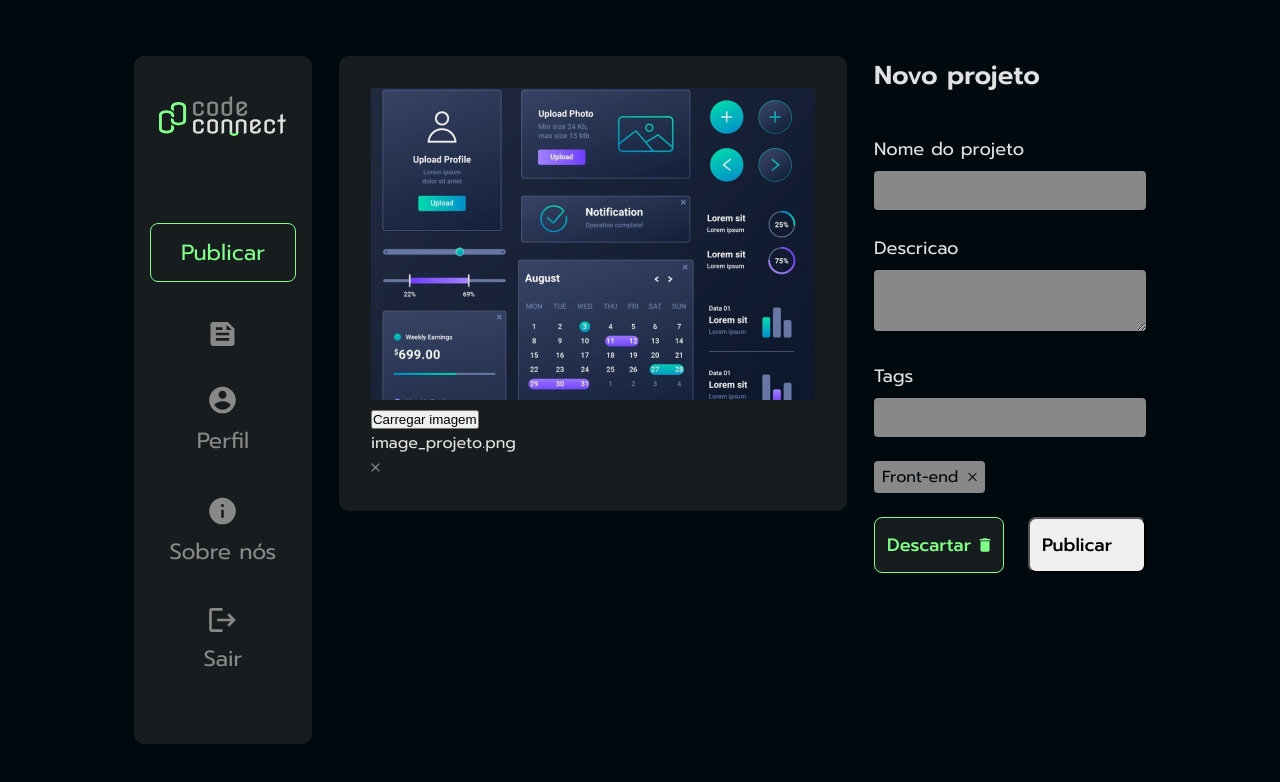
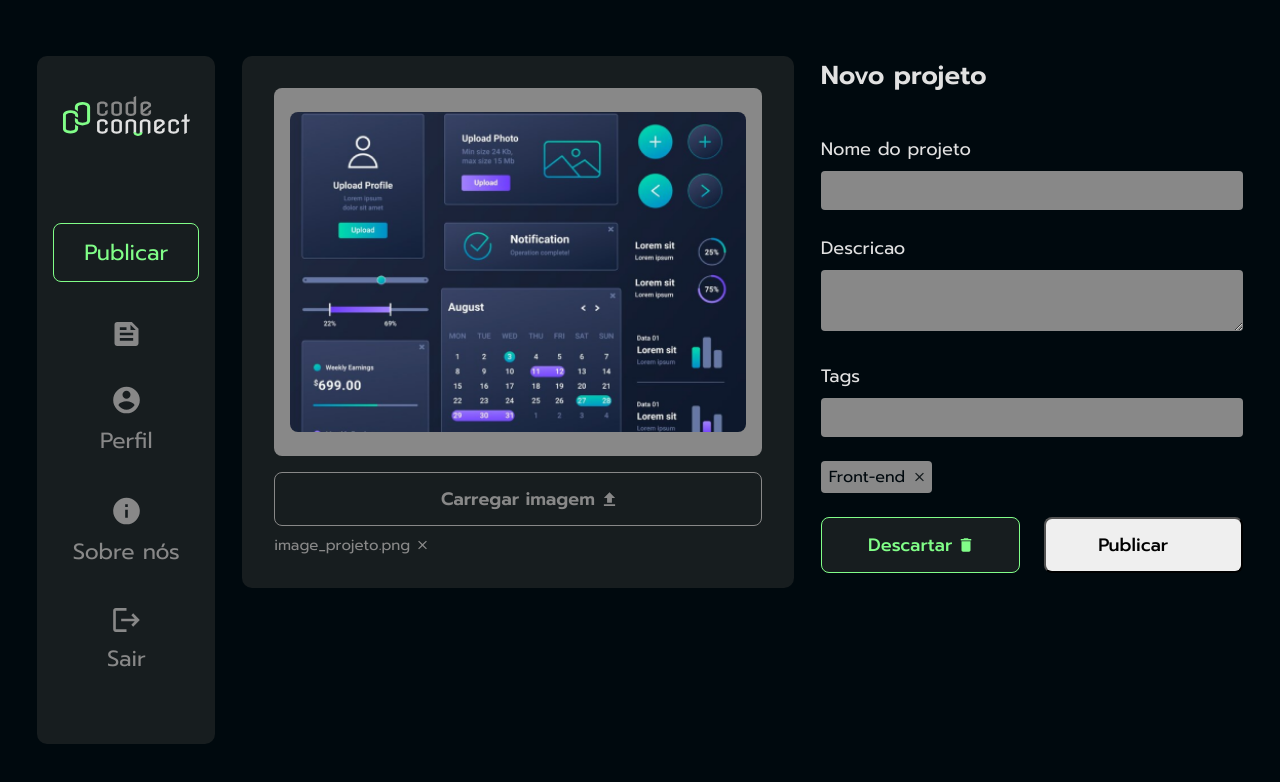
Before and after one commit to uryel-farias/javascript-assincrono, a plain HTML site: page index.html in a window 1280 px wide. Drawn offline with Linux system fonts and the light colour scheme.

Commit message:
implementando o botão de upload de imangens

```diff
--- a/index.html
+++ b/index.html
@@ -52,6 +52,7 @@
                         <img src="./img/imagem1.png" alt="" class="main-imagem">
                 </div>
                 <button id="upload-btn">Carregar imagem</button>
+                <input type="file" id="image-upload" accept="image/" style="display: none" />
                 <div class="container-imagem-nome">
                         <p>image_projeto.png</p>
                         <img src="./img/close.svg">
@@ -87,7 +88,7 @@
     </form>
 </div>
 
-    <script src="script.js"></script>
+<script src="scripts.js"></script>
 </body>
 
 </html>
--- a/scripts.js
+++ b/scripts.js
@@ -0,0 +1,6 @@
+const uploadBtn = document.getElementById("upload-btn");
+const inputUpload = document.getElementById("image-upload");
+
+uploadBtn.addEventListener("click", () => {
+    inputUpload.click();
+})
--- a/styles.css
+++ b/styles.css
@@ -167,3 +167,60 @@ texarea {
     transform: translateY(-50%);
     margin-left: 8px;
 }
+
+
+
+
+
+.container-descricao {
+    width: 422px;
+}
+
+.main-imagem {
+    border-radius: 8px;
+    height: 100%;
+    object-fit: cover;
+}
+
+.container-imagem {
+    height: 368px;
+    padding: 24px 16px;
+    background-color: var(--secondary-color);
+    border-radius: 8px;
+}
+
+.container-upload-imagem button {
+    margin: 16px 0 8px 0;
+    background-color: var(--itens-background);
+    border: 1px solid var(--secondary-color);
+    border-radius: 8px;
+    color: var(--secondary-color);
+    width: 100%;
+    text-align: center;
+    padding: 12px;
+    font-family: var(--font-family);
+    font-weight: 600;
+    font-size: 18px;
+    position: relative;
+}
+
+.container-upload-imagem button::after {
+    content: "";
+    background-image: url("./img/upload.svg");
+    background-size: contain;
+    background-repeat: no-repeat;
+    display: inline-block;
+    width: 15px;
+    height: 15px;
+    position: absolute;
+    top: 50%;
+    transform: translateY(-50%);
+    margin-left: 8px
+}
+
+.container-imagem-nome {
+    display: flex;
+    gap: 8px;
+    color: var(--secondary-color);
+    font-size: 15px;
+}
```
